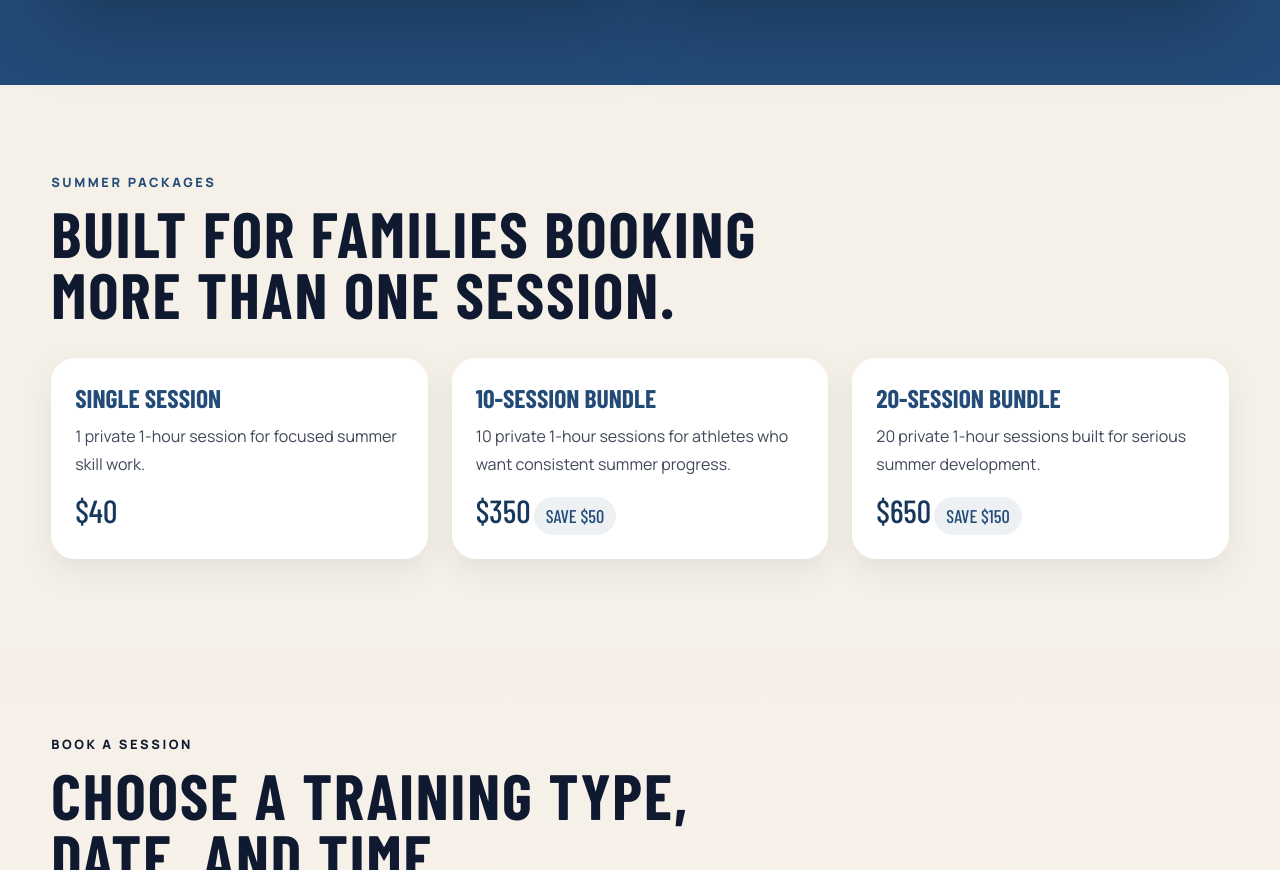
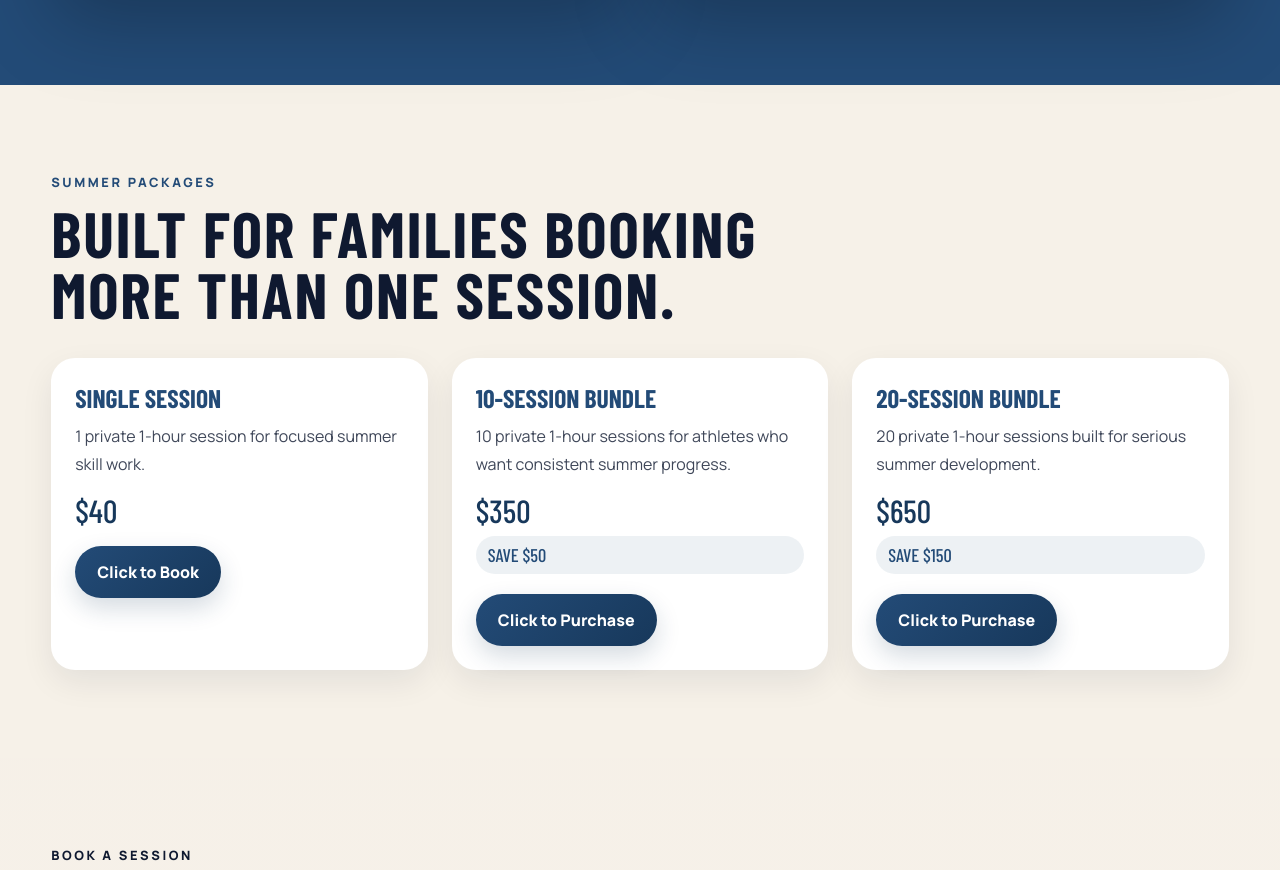
Before and after one commit to arijacobs2116-coder/ajbball, a plain HTML site: page index.html in a window 1280 px wide. Shown: the part 1400-2270 px from the top of the page. Drawn offline with nearby package versions, Linux system fonts and the light colour scheme; no server answers.

Commit message:
Add files via upload

```diff
--- a/index.html
+++ b/index.html
@@ -35,6 +35,7 @@
 
           <div class="hero-actions">
             <a class="button button-primary" href="#booking">Book a Session</a>
+            <a class="button button-accent" href="#packages">Purchase a Bundle</a>
             <a
               class="button button-secondary"
               href="sms:9732008228?&body=Hi%20AJ%2C%20I%27m%20interested%20in%20summer%20training%20and%20had%20a%20quick%20question."
@@ -103,7 +104,7 @@
         </div>
       </section>
 
-      <section class="section section-paper">
+      <section class="section section-paper" id="packages">
         <div class="section-heading">
           <p class="eyebrow eyebrow-dark">Summer Packages</p>
           <h2>Built for families booking more than one session.</h2>
@@ -114,18 +115,31 @@
             <strong>Single Session</strong>
             <p>1 private 1-hour session for focused summer skill work.</p>
             <span class="marketing-price">$40</span>
+            <a class="button button-package marketing-cta" href="#booking">Click to Book</a>
           </article>
           <article class="marketing-card">
             <strong>10-Session Bundle</strong>
             <p>10 private 1-hour sessions for athletes who want consistent summer progress.</p>
             <span class="marketing-price">$350</span>
             <span class="marketing-savings">Save $50</span>
+            <a
+              class="button button-package marketing-cta"
+              href="sms:9732008228?&body=Hi%20AJ%2C%20I%27m%20interested%20in%20purchasing%20the%2010-session%20bundle."
+            >
+              Click to Purchase
+            </a>
           </article>
           <article class="marketing-card">
             <strong>20-Session Bundle</strong>
             <p>20 private 1-hour sessions built for serious summer development.</p>
             <span class="marketing-price">$650</span>
             <span class="marketing-savings">Save $150</span>
+            <a
+              class="button button-package marketing-cta"
+              href="sms:9732008228?&body=Hi%20AJ%2C%20I%27m%20interested%20in%20purchasing%20the%2020-session%20bundle."
+            >
+              Click to Purchase
+            </a>
           </article>
         </div>
       </section>
--- a/styles.css
+++ b/styles.css
@@ -190,6 +190,16 @@ h1 {
   background: rgba(255, 255, 255, 0.08);
 }
 
+.button-accent {
+  background: linear-gradient(135deg, #ffb15f, #ff7a00);
+  color: #10213d;
+  box-shadow: 0 14px 32px rgba(255, 122, 0, 0.28);
+}
+
+.button-accent:hover {
+  background: linear-gradient(135deg, #ffc483, #ff8c1a);
+}
+
 .button-full {
   width: 100%;
   border: none;
@@ -366,6 +376,8 @@ h2 {
 }
 
 .marketing-card {
+  display: flex;
+  flex-direction: column;
   border-radius: 24px;
   padding: 24px;
   background: #ffffff;
@@ -407,6 +419,21 @@ h2 {
   margin: 0;
   color: rgba(15, 25, 48, 0.8);
   line-height: 1.7;
+}
+
+.button-package {
+  background: linear-gradient(135deg, #234b77, #17385b);
+  color: #ffffff;
+  box-shadow: 0 10px 24px rgba(23, 56, 91, 0.18);
+}
+
+.button-package:hover {
+  background: linear-gradient(135deg, #2b5b90, #1d4670);
+}
+
+.marketing-cta {
+  margin-top: 20px;
+  align-self: flex-start;
 }
 
 .booking-layout {
@@ -927,6 +954,10 @@ textarea {
     width: 100%;
   }
 
+  .marketing-cta {
+    align-self: stretch;
+  }
+
   .hero-points {
     gap: 10px;
     font-size: 0.95rem;
```
